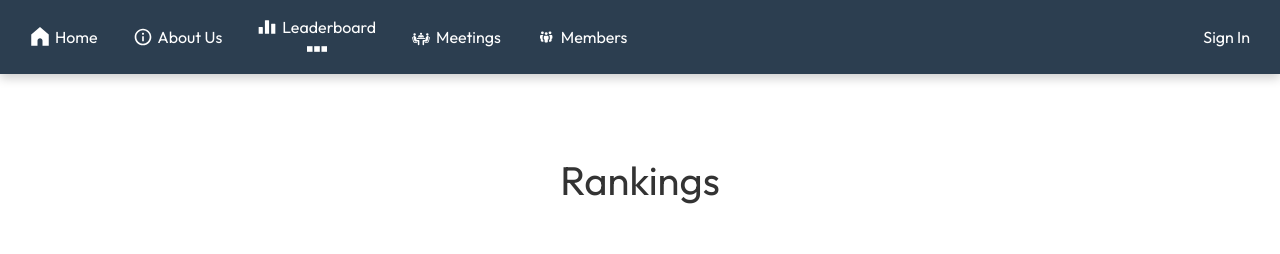
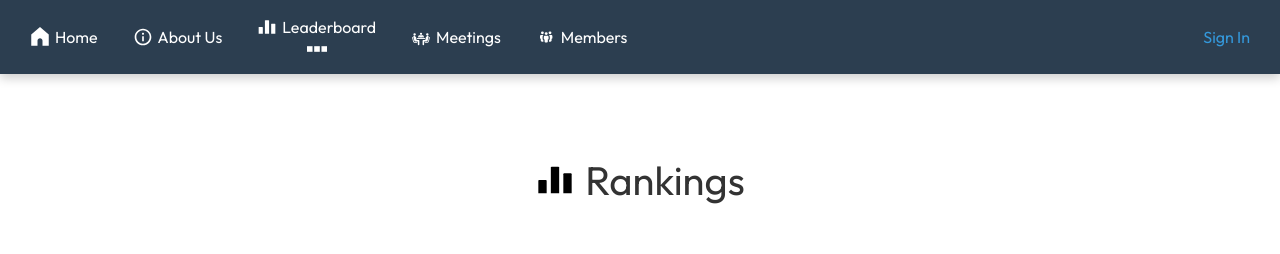
Before and after one commit to AllanWang1/UBC-Cubing-Club, a Next.js app in the folder src/: page /leaderboard in a window 1280 px wide. Shown: the top 254 px of the page. Built offline with nearby package versions, Linux system fonts and the light colour scheme; no server answers; the database is empty.

Commit message:
Added routing for profile navigation in the dashboard, modified CSS.

```diff
--- a/src/app/(pages)/leaderboard/Leaderboard.css
+++ b/src/app/(pages)/leaderboard/Leaderboard.css
@@ -14,6 +14,12 @@
 }
 .leaderboard h2 {
   font-size: 40px;
+}
+.leaderboard-title {
+  display: flex;
+  flex-direction: row;
+  gap: 10px;
+  align-items: center;
 }
 .leaderboard-options {
   display: flex;
--- a/src/app/(pages)/leaderboard/page.tsx
+++ b/src/app/(pages)/leaderboard/page.tsx
@@ -42,7 +42,15 @@ const Leaderboard = () => {
 
   return (
     <div className="leaderboard">
-      <h2>Rankings</h2>
+      <div className="leaderboard-title">
+        <Image
+          src="/navbar-icons/leaderboard.svg"
+          width={40}
+          height={40}
+          alt="leaderboard icon"
+        />
+        <h2>Rankings</h2>
+      </div>
       <div className="leaderboard-options">
         <div className="cube-selector">
           <h3>Event</h3>
--- a/src/app/components/Dashboard.tsx
+++ b/src/app/components/Dashboard.tsx
@@ -67,6 +67,19 @@ const Dashboard = () => {
     reloadPage();
   };
 
+  const handleMyProfile = () => {
+    if (user) {
+      const memberId = user.user_metadata?.member_id;
+      if (memberId) {
+        router.push(`/members/${memberId}`);
+        setIsOpen(false);
+      } else {
+        alert("There is no member ID associated with your account. Please contact an admin.");
+        setIsOpen(false);
+        reloadPage();
+      }
+    }
+  }
   const toggleIsOpen = () => {
     setIsOpen(!isOpen);
   };
@@ -85,8 +98,8 @@ const Dashboard = () => {
             {isOpen && (
               <div className="dashboard-drop-down-menu">
                 <ul>
-                  <li>Profile Page</li>
-                  <li>Edit Profile</li>
+                  <li><button onClick={handleMyProfile}>My Profile</button></li>
+                  {/* <li><button>Edit Profile</button></li> */}
                   <li>
                     <button onClick={handleLogout}>Log Out</button>
                   </li>
--- a/src/app/styles/Dashboard.css
+++ b/src/app/styles/Dashboard.css
@@ -24,7 +24,7 @@
   background: rgb(248, 240, 240);
   box-shadow: 0 2px 10px rgba(0, 0, 0, 0.1);
   border-radius: 5px;
-  width: 100px;
+  width: 140px;
   margin-right: 30px;
 }
 
@@ -42,3 +42,20 @@
 .dashboard-profile h2 {
     font-size: 18px;
 }
+
+.dashboard a {
+  color: #3498db;
+}
+
+.dashboard button {
+  background-color: #99c3fd;
+  color: #333333;
+  border: 2px solid rgb(186, 180, 180);
+  border-radius: 10px;
+  cursor: pointer;
+  font-size: 16px;
+  transition: 0.2s;
+}
+.dashboard button:hover {
+  background-color: #99d;
+}
```
Also changed, not shown: src/app/(pages)/meetings/[id]/page.tsx (+1 -2 lines).
